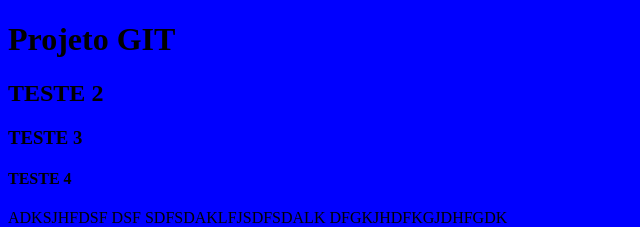
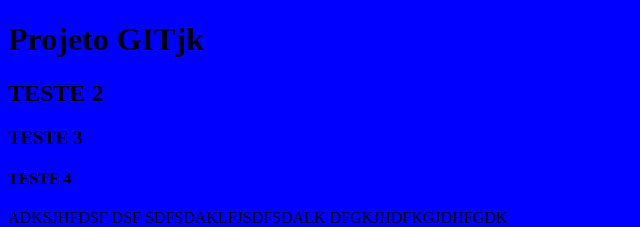
Before and after one commit to VinniciusC/CursoGitAlura, a plain HTML site: page index.html in a window 1280 px wide. Shown: the top 227 px of the page, 0-640 px from the left. Drawn offline with Linux system fonts and the light colour scheme.

Commit message:
com erro

```diff
--- a/index.html
+++ b/index.html
@@ -5,7 +5,7 @@
 	<title>GIT 1</title>
 </head>
 <body>
-	<h1>Projeto GIT</h1>
+	<h1>Projeto GITjk</h1>
 	<h2>TESTE 2</h2>
 	<h3>TESTE 3</h3>
 	<h4>TESTE 4</h4>
```
